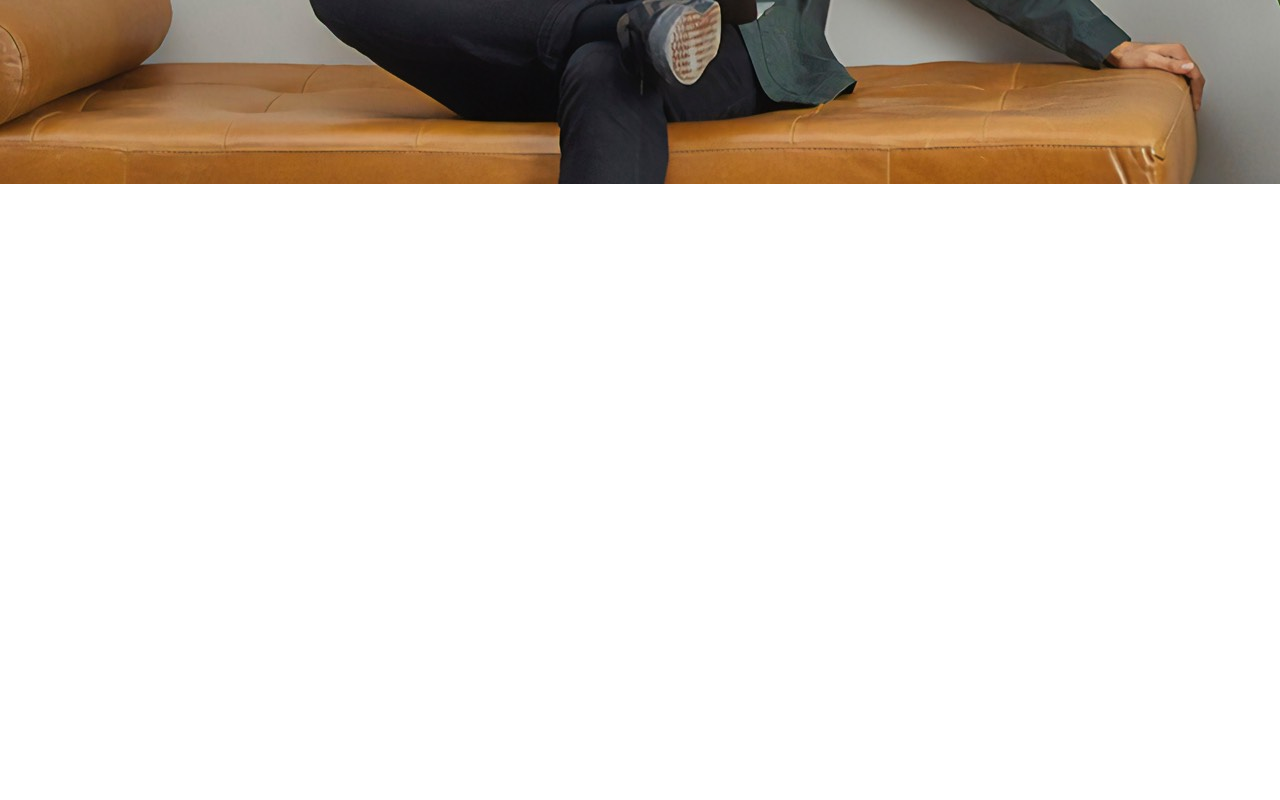
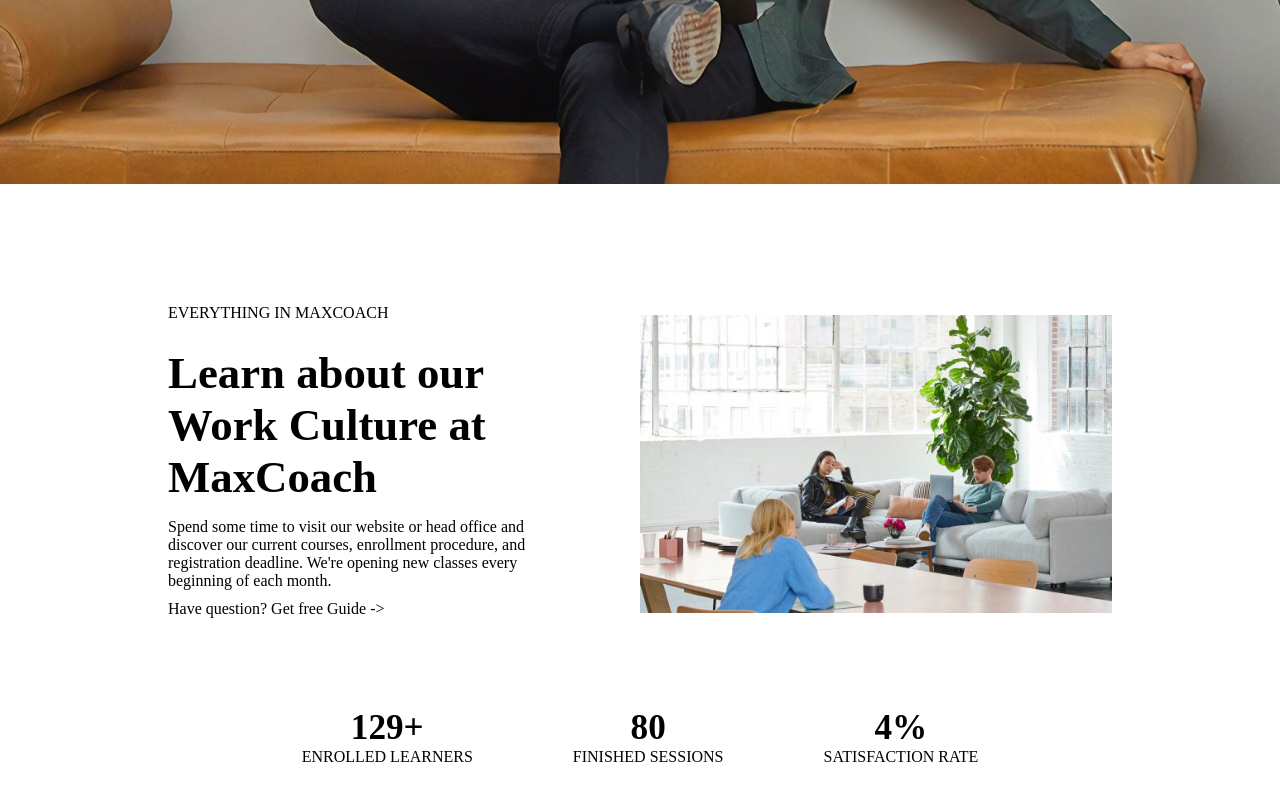
Before and after one commit to GiovanniCadoni/proj-html-vuejs, a Vue app: page / in a window 1280 px wide. Shown: the part 580-1380 px from the top of the page. Before the commit the page ends 800 px from the top, so only its background shows below. Built offline with nearby package versions, Linux system fonts and the light colour scheme.

Commit message:
add: section of the main

```diff
--- a/src/App.vue
+++ b/src/App.vue
@@ -1,6 +1,7 @@
 <script>
 import AppHeader from "./components/AppHeader.vue";
 import AppDownload from "./components/AppDownload.vue";
+import AppMain from "./components/AppMain.vue";
 
 export default {
   data() {
@@ -8,7 +9,7 @@
 
     };
   },
-  components: { AppHeader, AppDownload },
+  components: { AppHeader, AppDownload, AppMain },
 };
 </script>
 
@@ -16,6 +17,7 @@
 
 <AppHeader />
 <AppDownload />
+<AppMain />
 
 </template>
 
--- /dev/null
+++ b/src/components/AppMain.vue
@@ -0,0 +1,28 @@
+<script>
+import AppWorkCulture from "./AppWorkCulture.vue";
+
+export default {
+    data() {
+        return {
+
+        };
+    },
+    components: { AppWorkCulture },
+};
+</script>
+
+<template>
+
+    <div class="container">
+        <AppWorkCulture />
+    </div>
+
+</template>
+
+<style scoped lang="scss">
+.container{
+    padding: 120px 0;
+    width: 80%;
+    margin: auto;
+}
+</style>
--- /dev/null
+++ b/src/components/AppWorkCulture.vue
@@ -0,0 +1,67 @@
+<script>
+</script>
+
+<template>
+<div class="container">
+    <div class="text">
+        <p>EVERYTHING IN MAXCOACH</p>
+        <h2>Learn about our Work Culture at MaxCoach</h2>
+        <p>Spend some time to visit our website or head office and discover our current courses, enrollment procedure, and registration deadline. We're opening new classes every beginning of each month.</p>
+        <p>Have question? Get free Guide -></p>
+    </div>
+    <div class="images">
+        <img src="../assets/images/stock-full-hd-10-ohki1ayywq3cqutettrncduujpoaorifqu4relt2ts.jpg" alt="stock-10">
+    </div>
+</div>
+<div class="stats">
+    <div>
+        <h2>129+</h2>
+        <p>ENROLLED LEARNERS</p>
+    </div>
+    <div>
+        <h2>80</h2>
+        <p>FINISHED SESSIONS</p>
+    </div>
+    <div>
+        <h2>4%</h2>
+        <p>SATISFACTION RATE</p>
+    </div>
+</div>
+</template>
+
+<style scoped lang="scss">
+.container{
+    display: flex;
+    align-items: center;
+    justify-content: space-between;
+    padding-left: 40px;
+    padding-right: 40px;
+    padding-bottom: 80px;
+    .text{
+        width: 410px;
+        h2{
+            font-size: 2.8rem;
+            padding: 15px 0;
+        }
+        p{
+            padding-bottom: 10px;
+        }
+    }
+    .images{
+        width: calc(100% / 2);
+    }
+}
+.stats{
+    display: flex;
+    justify-content: center;
+    gap: 100px;
+    div{
+        display: flex;
+        flex-direction: column;
+        align-items: center;
+        h2{
+            font-size: 2.2rem;
+        }
+    }
+}
+</style>
```
